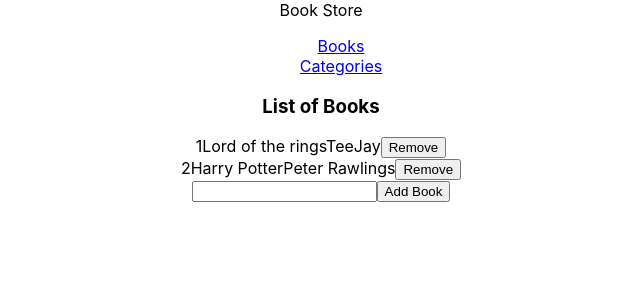
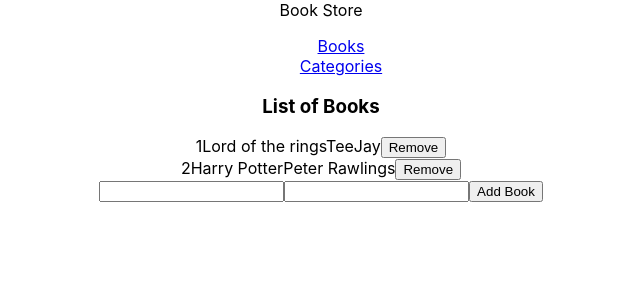
Before and after one commit to j-tee/bookstore, a React (Create React App) app: page / in a window 1280 px wide. Shown: the top 300 px of the page, without its empty margins (319-959 px from the left). Built offline with nearby package versions, Linux system fonts and the light colour scheme.

Commit message:
Update form inputs

```diff
--- a/src/components/form.js
+++ b/src/components/form.js
@@ -2,7 +2,8 @@ import AddInput from './AddInput';
 
 const BookForm = () => (
   <>
-    <AddInput type="text" className="form-field" />
+    <AddInput name="title" type="text" className="form-field" />
+    <AddInput name="author" type="text" className="form-field" />
   </>
 );
 
```
